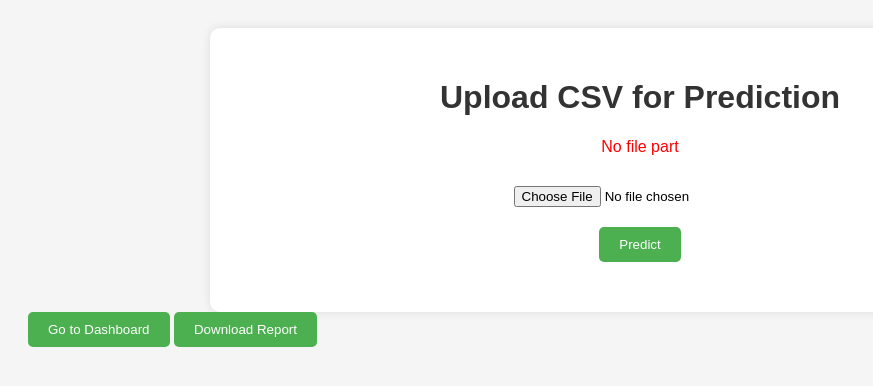
After one commit to rosangithub/ANIDS, a Flask app: page /upload in a window 1280 px wide. The commit adds this page. Shown: the top 386 px of the page, without its empty margins (0-873 px from the left). Run offline with Flask 3, Linux system fonts and the light colour scheme; parts of the project's set-up code (start-up, migrations or seed data) failed here and were passed over.

Commit message:
make prediction using  upload file and download the report

```diff
--- a/app.py
+++ b/app.py
@@ -1,43 +1,28 @@
-from flask import Flask, request,render_template, redirect,session
+from flask import Flask, request,render_template, redirect,session,Response
 from flask_sqlalchemy import SQLAlchemy
 import bcrypt
 import joblib
 import numpy as np
 import sklearn
+global filename
+filename=""
 
 
 app = Flask(__name__)
 
 #load the model
-model = joblib.load('model/StackingEnsemble.joblib')
+# model = joblib.load('model/StackingEnsemble.joblib')
 app.config['SQLALCHEMY_DATABASE_URI'] = 'sqlite:///user.db'
 db = SQLAlchemy(app)
 app.secret_key = 'secret_key'
 
+# from youtube tutorial
 
-# List of features in the exact order
-FEATURES = [
-    'fwd_packet_length_max',
-    'fwd_packet_length_mean',
-    'bwd_packets_s',
-    'total_length_fwd_packets',
-    'subflow_fwd_bytes',
-    'flow_packets_s',
-    'packet_length_std',
-    'flow_iat_mean',
-    'avg_fwd_segment_size',
-    'flow_iat_max',
-    'init_win_bytes_backward',
-    'avg_bwd_segment_size',
-    'bwd_packet_length_mean',
-    'flow_duration',
-    'bwd_packet_length_std',
-    'bwd_packet_length_max',
-    'subflow_bwd_bytes',
-    'total_length_bwd_packets',
-    'destination_port',
-    'packet_length_variance'
-]
+app.config['SESSION_TYPE'] = 'filesystem'
+ALLOWED_EXTENSIONS = {'png', 'jpg', 'jpeg', 'gif'}
+def allowed_file(filename):
+    return '.' in filename and filename.rsplit('.', 1)[1].lower() in ALLOWED_EXTENSIONS
+
 # @app.route('/predict', methods=['GET', 'POST'])
 # def packet_form():
 #     result = None
@@ -137,5 +122,174 @@ def logout():
     session.pop('email',None)
     return redirect('/login')
 
-if __name__ == '__main__':
+# #{'Dos':0,'Probe':1,'R2L':2,'U2R':3,'Normal':4}
+# def decode(output):
+#     print(output)
+#     if output==0:
+#         return 'Dos Attack Found in Packet'
+#     elif output==1:
+#         return 'Probe Attack Found in Packet'
+#     elif output==2:
+#         return 'R2L Attack Found in Packet'
+#     elif output==3:
+#         return 'U2R Attack Found in Packet'
+#     elif output==4:
+#         return 'Normal Packet'
+
+
+import os
+import pandas as pd
+model_filename='model/StackingEnsemble.joblib'
+loaded_model = joblib.load(model_filename)
+
+# print(loaded_model.feature_names_in_)
+#Reverse mapping dictionary to decode predicted class
+class_mapping_reverse={
+    0:'BENIGN',
+    1:'Bot',
+    2:'DDoS',
+    3:'DoS GoldenEye',
+    4:'DoS Hulk',
+    5:'DoS Slowhttptest',
+    6:'DoS slowloris',
+    7:'FTP-Patator',
+    8:'Heartbleed',
+    9:'Infiltration',
+    10:'PortScan',
+    11:'SSH-Patator',
+    12:'Web Attack � Brute Force',
+    13:'Web Attack � Sql Injection',
+    14:'Web Attack � XSS'
+}
+
+
+# List of features in the exact order
+feature_order=[
+   ['Fwd Packet Length Max',
+ 'Fwd Packet Length Mean',
+ 'Bwd Packets/s',
+ 'Total Length of Fwd Packets',
+ 'Subflow Fwd Bytes',
+ 'Flow Packets/s',
+ 'Packet Length Std',
+ 'Flow IAT Mean',
+ 'Avg Fwd Segment Size',
+ 'Flow IAT Max',
+ 'Init_Win_bytes_backward',
+ 'Avg Bwd Segment Size',
+ 'Bwd Packet Length Mean',
+ 'Flow Duration',
+ 'Bwd Packet Length Std',
+ 'Bwd Packet Length Max',
+ 'Subflow Bwd Bytes',
+ 'Total Length of Bwd Packets',
+ 'Destination Port',
+ 'Packet Length Variance']
+]
+# def preprocess_input(user_input):
+#     #convert input to the appropriate data types
+#     for column in feature_order:
+#         user_input[column] = float(user_input[column])
+#     return pd.DataFrame([user_input])
+def preprocess_input(user_input):
+    """
+    Converts user input values to float and returns a DataFrame
+    user_input: dict of form inputs
+    """
+    processed_input = {}
+    for column in feature_order:
+        value = user_input.get(column)
+        if value is None or value == '':
+            raise ValueError(f"Missing value for {column}")
+        try:
+            processed_input[column] = float(value)
+        except ValueError:
+            raise ValueError(f"Invalid numeric value for {column}: {value}")
+    return pd.DataFrame([processed_input])
+
+
+from flask import Flask,jsonify
+
+@app.route('/predict', methods=['GET', 'POST'])
+def predict():
+    result = None
+    try:
+        if request.method == 'POST':
+            user_input = dict(request.form)
+            # Preprocess
+            user_data = preprocess_input(user_input)
+
+            # Prediction
+            prediction = loaded_model.predict(user_data)[0]
+            decoded_class = class_mapping_reverse.get(prediction, 'Unknown')
+            result = f"Prediction: {decoded_class}"
+
+    except Exception as e:
+        print(f"Error: {e}")
+        result = f"Error: {str(e)}"
+
+    return render_template('dashboard.html', result=result, feature_order=feature_order)
+
+
+
+#store the prediction temporarily
+last_prediction = []
+@app.route('/upload', methods=['GET', 'POST'])
+def upload_file():
+    global last_prediction
+    #check if the post request has the file part
+    if 'file' not in request.files:
+        return render_template('upload.html',error='No file part')
+    file = request.files['file']
+    #if the user does not select a file, the browser also
+    #submits an empty part without filename
+    if file.filename == '':
+        return render_template('upload.html',error='No selected file')
+    try:
+        #Read the csv file
+        df=pd.read_csv(file)
+
+        #Make predictions using the loaded model
+        predictions = loaded_model.predict(df)
+        #   Get the class names for prediction
+        class_names=[class_mapping_reverse.get(prediction,'Unknown') for prediction in predictions]
+
+        #convert the int64 types to native python integers
+        predictions=predictions.astype(np.int64).tolist()
+
+        #prepare the response with both class index and class name
+        response=[{'sr_no': i+1,'class_index':prediction,'class_name':class_name}
+                  for i, (prediction,class_name) in enumerate(zip(predictions,class_names))]
+
+        #Store the last prediction
+        last_prediction = response
+
+        #Return the HTML page with predictions
+        return render_template('upload.html',predictions=response)
+
+
+    except Exception as e:
+        return render_template('upload.html',error=f"Error processing file: {str(e)}")
+
+@app.route('/download_report')
+def download_report():
+    global last_prediction
+    if not last_prediction:
+        return Response("No predictions available to download.", mimetype='text/plain')
+    #Create CSV content
+    report_lines=["Intrusion Detection Report\n"]
+    report_lines = ["Sr No,Class Index,Class Name\n"]
+    for item in last_prediction:
+        line = f"{item['sr_no']},{item['class_index']},{item['class_name']}\n"
+        report_lines.append(line)
+    report_content = ''.join(report_lines)
+    return Response(
+        report_content,
+        mimetype='text/csv',
+        headers={'Content-Disposition':'attachment;filename=network_intrusion_report.csv'}
+    )
+
+
+
+if __name__=='__main__':
     app.run(debug=True)
--- /dev/null
+++ b/templates/upload.html
@@ -0,0 +1,107 @@
+<!DOCTYPE html>
+<html lang="en">
+<head>
+    <meta charset="UTF-8">
+    <meta name="viewport" content="width=device-width, initial-scale=1.0">
+    <title>Upload CSV for Prediction</title>
+    <style>
+        body {
+            font-family: Arial, sans-serif;
+            background: #f5f5f5;
+            padding: 20px;
+        }
+        .container {
+            max-width: 800px;
+            margin: 0 auto;
+            background: #fff;
+            padding: 30px;
+            border-radius: 10px;
+            box-shadow: 0 0 10px rgba(0,0,0,0.1);
+        }
+        h1 {
+            text-align: center;
+            color: #333;
+        }
+        form {
+            margin: 20px 0;
+            text-align: center;
+        }
+        input[type="file"] {
+            padding: 10px;
+            margin-bottom: 10px;
+        }
+        button {
+            padding: 10px 20px;
+            background-color: #4CAF50;
+            color: white;
+            border: none;
+            border-radius: 5px;
+            cursor: pointer;
+        }
+        button:hover {
+            background-color: #45a049;
+        }
+        table {
+            width: 100%;
+            border-collapse: collapse;
+            margin-top: 20px;
+        }
+        table, th, td {
+            border: 1px solid #ddd;
+        }
+        th, td {
+            padding: 12px;
+            text-align: center;
+        }
+        th {
+            background-color: #f2f2f2;
+        }
+        .error {
+            color: red;
+            text-align: center;
+        }
+    </style>
+</head>
+<body>
+    <div class="container">
+        <h1>Upload CSV for Prediction</h1>
+
+        {% if error %}
+            <p class="error">{{ error }}</p>
+        {% endif %}
+
+        <form method="POST" enctype="multipart/form-data">
+            <input type="file" name="file" accept=".csv" required>
+            <br>
+            <button type="submit">Predict</button>
+        </form>
+
+        {% if predictions %}
+            <h2>Prediction Results</h2>
+            <table>
+                <thead>
+                    <tr>
+                        <th>Sr No</th>
+                        <th>Class Index</th>
+                        <th>Class Name</th>
+                    </tr>
+                </thead>
+                <tbody>
+                    {% for item in predictions %}
+                    <tr>
+                        <td>{{ item.sr_no }}</td>
+                        <td>{{ item.class_index }}</td>
+                        <td>{{ item.class_name }}</td>
+                    </tr>
+                    {% endfor %}
+                </tbody>
+            </table>
+        {% endif %}
+    </div>
+
+
+    <button onclick="window.location.href='/dashboard';">Go to Dashboard</button>
+
+   <button onclick="window.location.href='/download_report';">Download Report</button>
+</body>
+</html>
```
Also changed, not shown: templates/includes/form.html (+121 -49 lines), instance/user.db.
